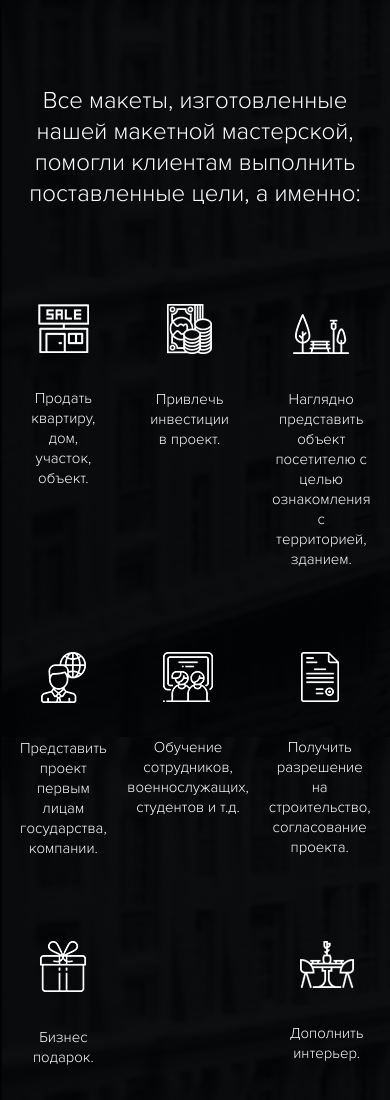
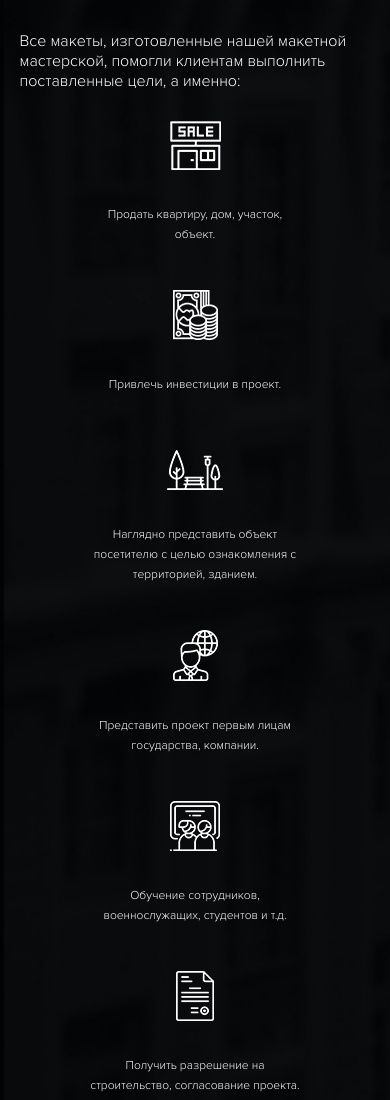
Before and after one commit to ridiculousdwarf1999/web-end, a plain HTML site: page src/index.html in a window 390 px wide. Shown: the part 6480-7580 px from the top of the page. Drawn offline with Linux system fonts and the light colour scheme.

Commit message:
Адаптировал секцию goal

```diff
--- a/src/sass/blocks/_goal.sass
+++ b/src/sass/blocks/_goal.sass
@@ -30,6 +30,7 @@
       margin-bottom: 0
     &:nth-child(8)
       margin-bottom: 0
+      padding-top: 4px
     &:nth-child(3)
       padding-top: 10px
   &__image
@@ -48,3 +49,59 @@
   max-width: 160px
 .text-4
   max-width: 190px
+@media (max-width: 1073px)
+  .goals
+    &__text
+      font-size: 13px
+@media (max-width: 973px)
+  .goal
+    background-repeat: no-repeat
+    background-size: cover
+    .goals
+      &__item
+        flex-basis: 33%
+        &:nth-child(7)
+          flex-basis: 50%
+        &:last-child
+          flex-basis: 50%
+      &__text
+        max-width: 225px
+@media (max-width: 793px)
+  .goal
+    &-block
+      padding-top: 50px
+      padding-bottom: 50px
+    &__title
+      font-size: 18px
+  .goals
+    &__item
+      flex-basis: 50% !important
+      margin-bottom: 45px
+      &:nth-child(5)
+        margin-bottom: 45px
+      &:nth-child(6)
+        margin-bottom: 45px
+@media (max-width: 548px)
+  .goal
+    &__title
+      font-size: 16px
+      text-align: left
+      line-height: 20px
+  .goals
+    &__text
+      font-size: 12px
+      max-width :210px !important
+@media (max-width: 487px)
+  .goal
+    &__title
+      margin-bottom: 30px
+  .goals
+    &__item
+      flex-basis: 100% !important
+      &:nth-child(7)
+        margin-bottom: 45px
+@media (max-width: 340px)
+  .goal
+    &__title
+      font-size: 14px
+      line-height: 18px
```
Also changed, not shown: src/css/style.css, 1 other file.
